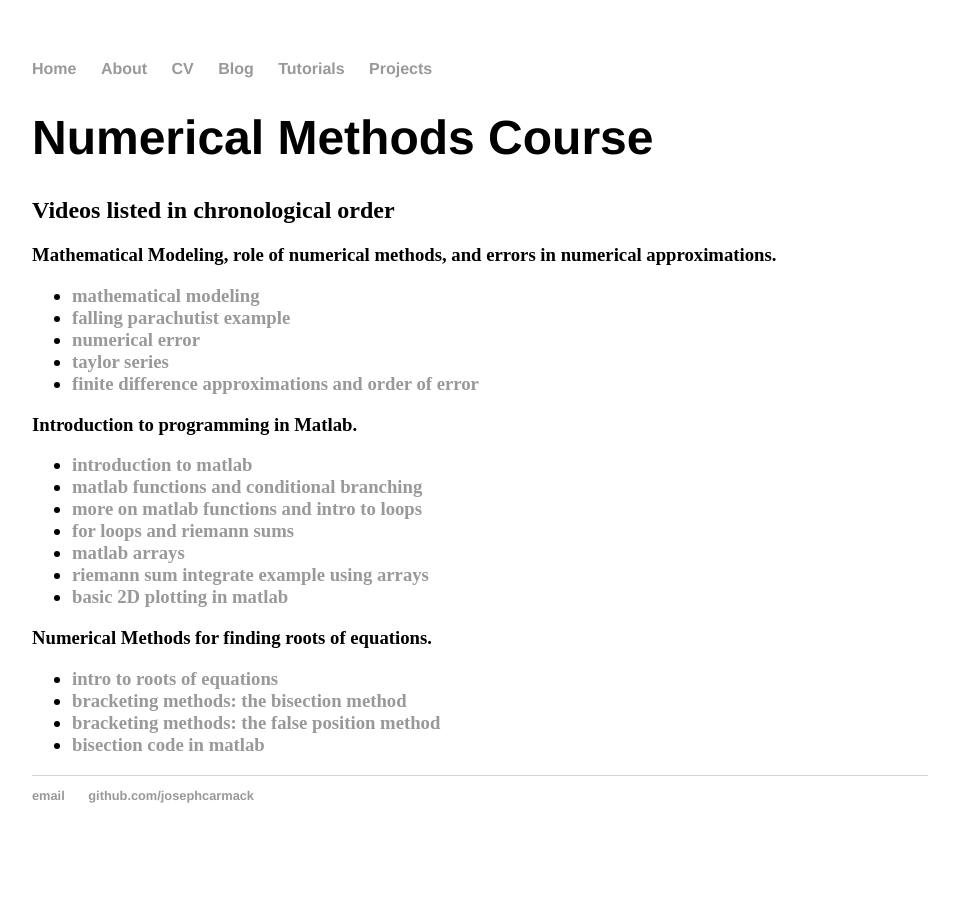
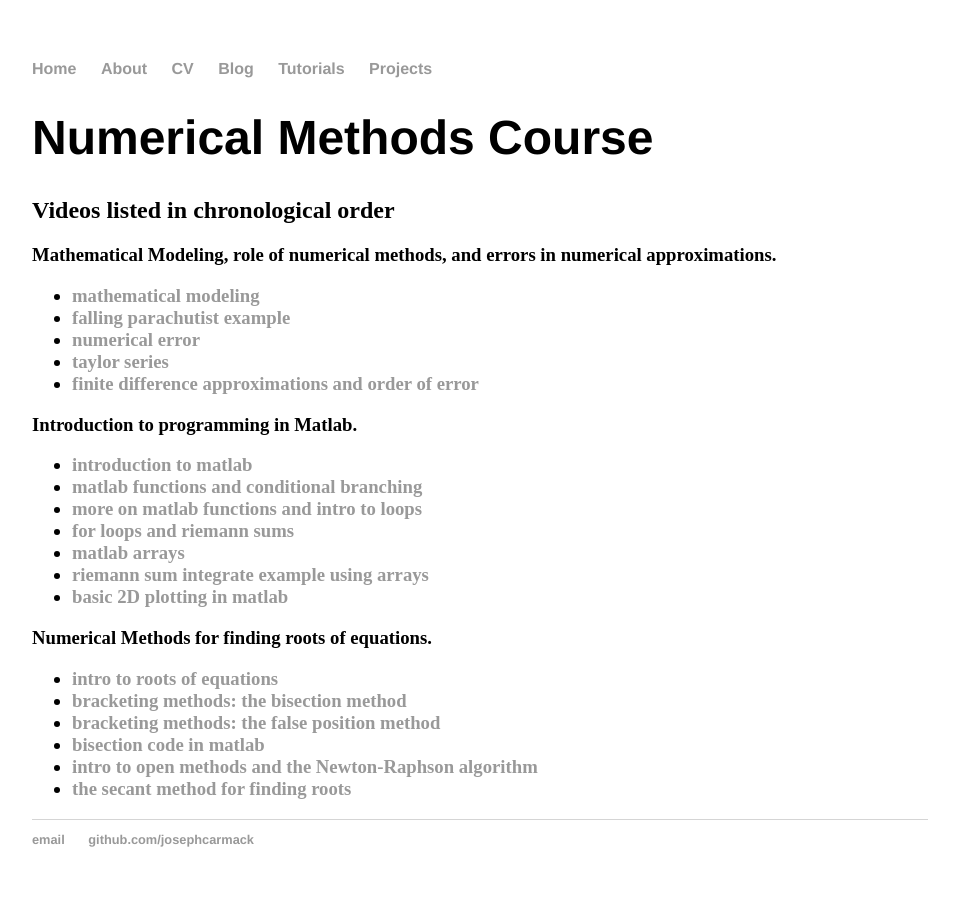
Before and after one commit to josephcarmack/josephcarmack.github.io, a Jekyll site: the page built from tutorials/meeg2703/index.html, in a window 1280 px wide. Shown: the whole page, without its empty margins (160-1119 px from the left). Built offline with Jekyll 4.4.1, drawn with Linux system fonts in a browser that asks for light colours.

Commit message:
add open methods videos

```diff
--- a/tutorials/meeg2703/index.html
+++ b/tutorials/meeg2703/index.html
@@ -53,5 +53,9 @@ title: Numerical Methods Course
 					bracketing methods: the false position method</a></li>
 			<li><a href="https://youtu.be/-Mt0nZdqGJc">
 					bisection code in matlab</a></li>
+			<li><a href="https://youtu.be/0ge0UY-XbF4">
+					intro to open methods and the Newton-Raphson algorithm</a></li>
+			<li><a href="https://youtu.be/0SRqNP_RDOg">
+					the secant method for finding roots</a></li>
 		</ul>
 	</h3>
```
